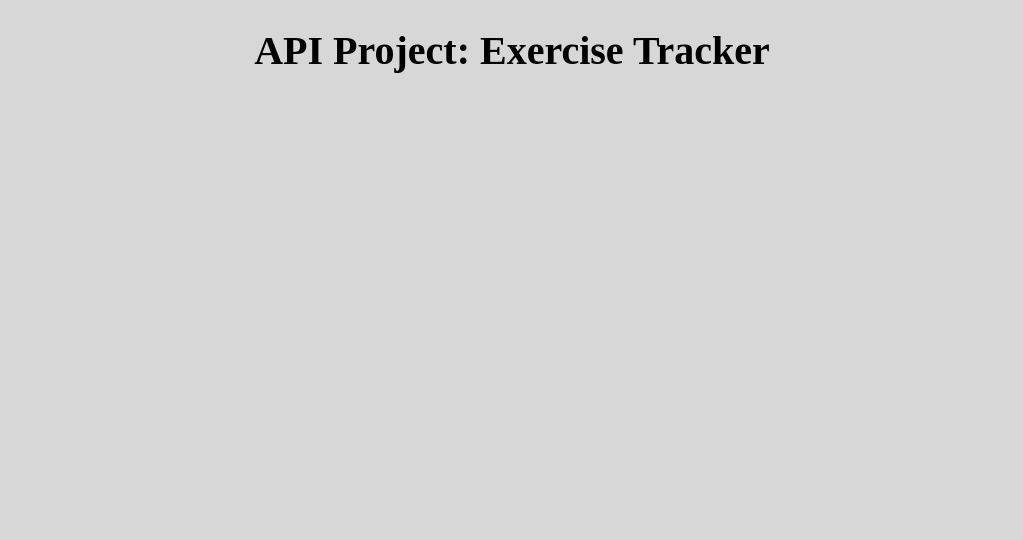
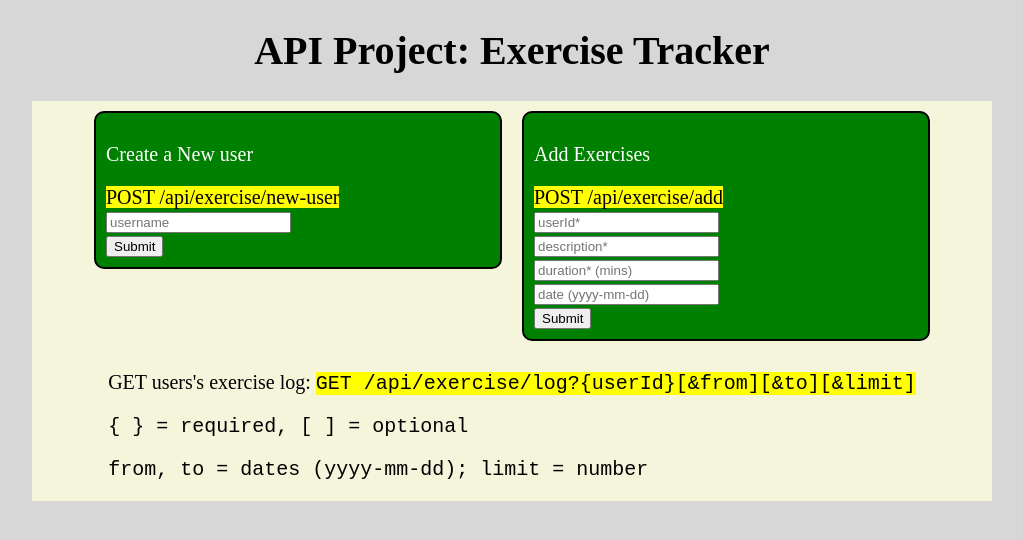
Before and after one commit to OutlawJessie/Exercise-Tracker, a website: page views/index.html in a window 1280 px wide. Shown: the whole page, without its empty margins (128-1151 px from the left). Drawn offline with Linux system fonts and the light colour scheme; files that its build step writes are made by us from their sources.

Commit message:
Added 2 forms and basic styling.

```diff
--- a/public/style.css
+++ b/public/style.css
@@ -22,5 +22,28 @@ h1, h2  {
 }
 
 code {
-    background-color: rgb(230,230,230);
+    background-color: yellow;
 }
+
+form {
+    background-color: green;
+    padding: 1rem;
+    margin: 1rem;
+    border: 2px solid black;
+    border-radius: 1rem;
+    width: 30vw;
+}
+
+form p {
+    color: white;
+}
+form label {
+    background-color: yellow;
+}
+
+.forms {
+    display: flex;
+    justify-content: center;
+    background-color: beige;
+    flex-wrap: wrap;
+}
--- a/views/index.html
+++ b/views/index.html
@@ -11,6 +11,43 @@
     <header>
       <h1>API Project: Exercise Tracker</h1>
     </header>
+
+    <div class="forms">
+      <section class="user-creator">
+	<form method="POST" action="/api/exercise/new_user">
+	  <p>Create a New user</p>
+	  <label for="add_user">POST /api/exercise/new-user</label>
+	  <br>
+	  <input id="add_user" type="text" name="new_user" placeholder="username">
+	  <br>
+	  <button type="submit">Submit</button>
+	</form>
+      </section>
+
+      <section class="exercise-creator">
+	<form method="POST" action="/api/exercise/add_exercise">
+	  <p>Add Exercises</p>
+	  <label>POST /api/exercise/add</label>
+	  <br>
+	  <input id="userId" type="text" name="userId" placeholder="userId*">
+	  <br>
+	  <input id="description" type="text" name="description" placeholder="description*">
+	  <br>
+	  <input id="duration" type="text" name="duration" placeholder="duration* (mins)">
+	  <br>
+	  <input id="date" type="text" name="date" placeholder="date (yyyy-mm-dd)">
+	  <br>
+	  <button type="submit">Submit</button>
+	</form>
+      </section>
+
+      <section class="info">
+	<p>GET users's exercise log: <code>GET /api/exercise/log?{userId}[&from][&to][&limit]<code></p>
+	<p>{ } = required, [ ] = optional</p>
+	<p>from, to = dates (yyyy-mm-dd); limit = number</p>
+      </section>
+    </div>
+
 <!--
     <section class="stories">
       <h2>User Stories:</h2>
```
